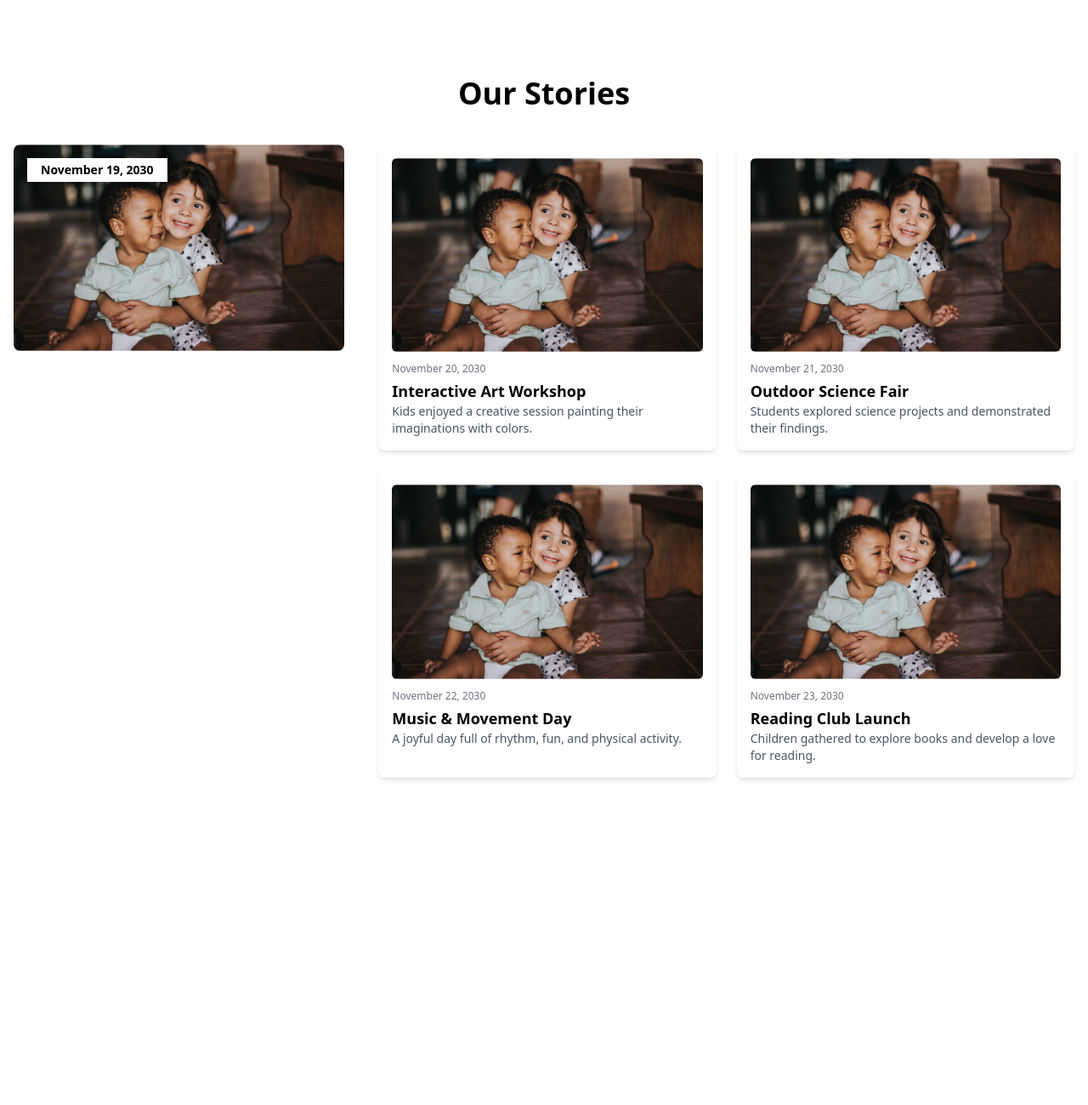
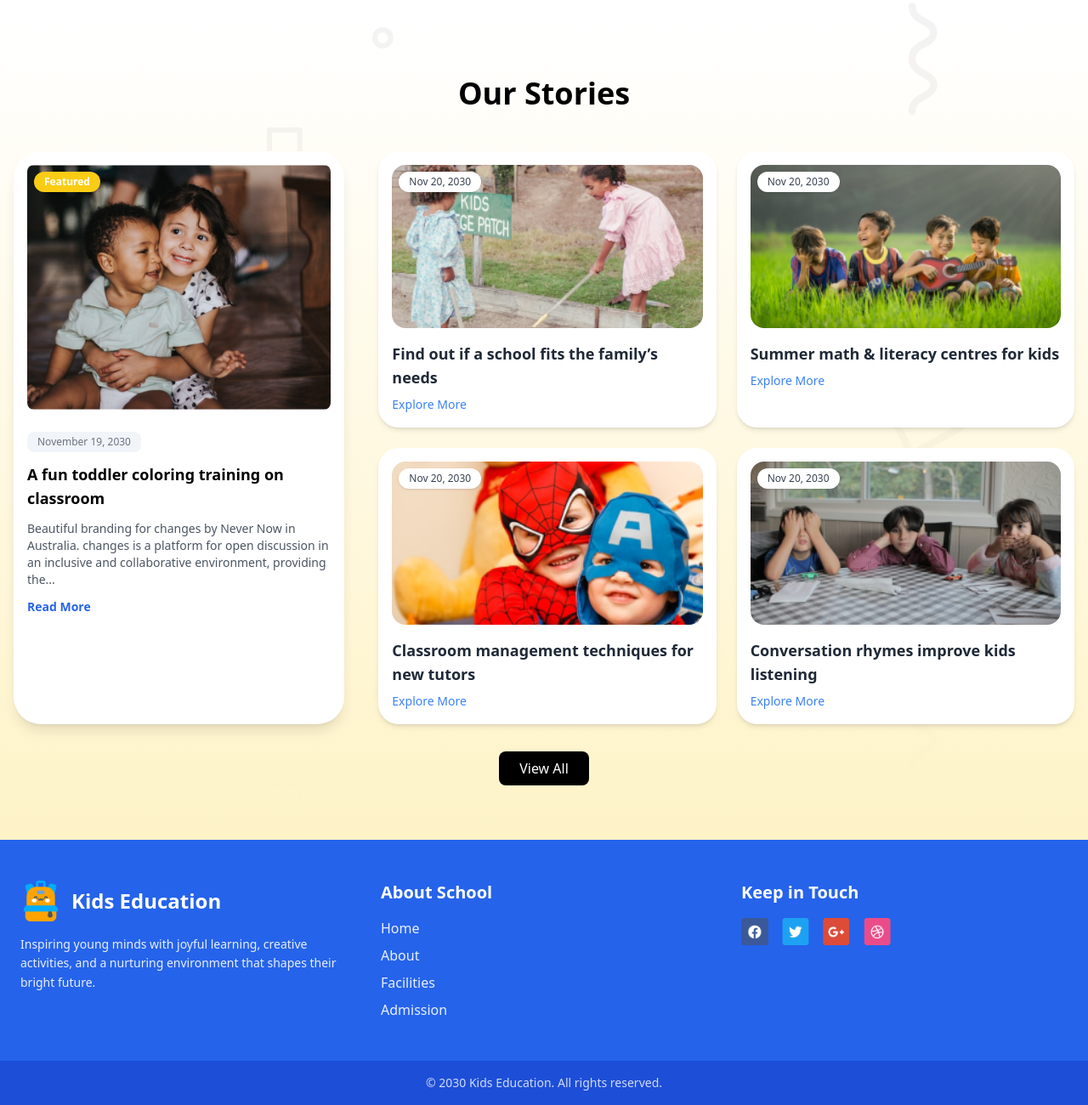
Before and after one commit to MdMaizUddin/unversity-hackation-, a plain HTML site: page index2.html in a window 1280 px wide. Shown: the part 1178-2478 px from the top of the page at 85% size. Before the commit the page ends 2157 px from the top, so only its background shows below. Drawn offline with nearby package versions, Linux system fonts and the light colour scheme.

Commit message:
my project is almost ready

```diff
--- a/index2.html
+++ b/index2.html
@@ -25,7 +25,7 @@
   </script>
 </head>
 
-<body class="bg-[url('./assets/bg.png')] bg-cover bg-center min-h-screen">
+<body class="bg-[url('./assets/bg.png')] ">
   <header class="bg-white/80 backdrop-blur-sm shadow sticky top-0 z-50" data-aos="fade-down">
     <nav class="flex items-center container mx-auto justify-between py-4 px-4">
       <div class="flex items-center gap-3">
@@ -45,9 +45,9 @@
     </nav>
   </header>
 
-  <main class="container mx-auto px-4">
+  <main>
     <!-- Hero Section -->
-    <section class="md:flex items-center justify-between py-16" data-aos="zoom-in">
+    <section class="md:flex items-center justify-between py-16 container mx-auto px-4" data-aos="zoom-in">
       <div class="space-y-5 text-center md:text-left">
         <h1 class="text-4xl md:text-5xl font-extrabold leading-tight">
           <span class="text-primary">Empowering</span> students<br>
@@ -65,7 +65,7 @@
     </section>
 
     <!-- Curriculum Section -->
-    <section class="py-16">
+    <section class="py-16 container mx-auto px-4">
       <div class="space-y-10">
         <h2 class="text-3xl md:text-4xl font-bold text-center" data-aos="fade-up">Standard Curriculum</h2>
         <div class="grid gap-8 md:grid-cols-2 lg:grid-cols-3 px-4 md:px-10">
@@ -103,62 +103,158 @@
     </section>
 
     <!-- Our Stories Section -->
-    <section class="py-16">
-      <h3 class="text-3xl md:text-4xl font-bold text-center mb-10" data-aos="fade-up">Our Stories</h3>
-      <div class="grid grid-cols-1 lg:grid-cols-3 gap-10">
+    <section class="py-16 bg-gradient-to-t from-amber-100">
+      <div class="container mx-auto px-4">
 
 
-        <!-- Left Card -->
-        <div class="relative group  " data-aos="fade-right">
-          <img src="./assets/story-1.png" class="w-full object-cover rounded-lg" alt="">
-          <div class="absolute top-0 left-0 m-4 bg-white text-black px-4 py-1 text-sm font-semibold shadow-md">November 19, 2030
-          </div>
-          <div class="absolute bottom-0 p-6  text-white rounded-b-lg">
-            <h4 class="font-bold text-lg mb-2">A fun toddler coloring training on classroom</h4>
-            <p class="text-sm">Beautiful branding for changes by Never Now in Australia. changes is a platform for open
-              discussion in an inclusive and collaborative environment.</p>
-          </div>
-        </div>
 
 
-        <!-- Right Grid Cards -->
-        <div class="lg:col-span-2 grid sm:grid-cols-2 gap-6" data-aos="fade-left">
-          <!-- Story Card 2 -->
-          <div class="bg-white rounded-lg shadow-md p-4">
-            <img src="./assets/story-1.png" class="rounded-md mb-3" alt="">
-            <p class="text-xs text-gray-500 mb-1">November 20, 2030</p>
-            <h5 class="font-bold text-lg">Interactive Art Workshop</h5>
-            <p class="text-sm text-gray-600">Kids enjoyed a creative session painting their imaginations with colors.
-            </p>
+
+
+        <h3 class="text-3xl md:text-4xl font-bold text-center mb-12" data-aos="fade-up">Our Stories</h3>
+
+        <div class="grid grid-cols-1 lg:grid-cols-3 gap-10 px-4 md:px-0">
+          <!-- Featured Left Card -->
+          <div class="relative group bg-white rounded-4xl shadow-lg overflow-hidden p-4" data-aos="fade-right">
+            <img src="./assets/story-1.png"
+              class="w-full h-72 object-cover transform group-hover:scale-105 transition duration-500 rounded-lg"
+              alt="">
+            <div
+              class="absolute top-6 left-6 bg-primary text-white text-xs px-3 py-1 rounded-full font-semibold shadow">
+              Featured</div>
+            <div class="pt-6 space-y-3">
+              <p class="hidden text-xs text-gray-500 bg-slate-100 md:inline-block px-3 py-1 rounded-lg">November 19,
+                2030</p>
+              <h4 class="text-lg font-bold group-hover:text-secondary transition">A fun toddler coloring training on
+                classroom</h4>
+              <p class="text-sm text-gray-600">Beautiful branding for changes by Never Now in Australia.
+                changes is a platform for open discussion in an inclusive and
+                collaborative environment, providing the...</p>
+              <button class="text-sm text-blue-600 font-semibold hover:underline">Read More</button>
+            </div>
           </div>
 
-          <!-- Story Card 3 -->
-          <div class="bg-white rounded-lg shadow-md p-4">
-            <img src="./assets/story-1.png" class="rounded-md mb-3" alt="">
-            <p class="text-xs text-gray-500 mb-1">November 21, 2030</p>
-            <h5 class="font-bold text-lg">Outdoor Science Fair</h5>
-            <p class="text-sm text-gray-600">Students explored science projects and demonstrated their findings.</p>
-          </div>
+          <!-- Other Stories Grid (Spans 2 Columns on lg) -->
+          <div class="lg:col-span-2 grid sm:grid-cols-2 gap-6" data-aos="fade-left">
+            <!-- Story Card 1 -->
+            <div class="bg-white rounded-3xl shadow-md hover:shadow-xl transition p-4 flex flex-col">
+              <div class="relative">
+                <img src="./assets/story-2.png" class="rounded-2xl h-48 w-full object-cover" alt="">
+                <span
+                  class="absolute top-2 left-2 bg-white text-gray-700 text-xs font-medium px-3 py-1 rounded-full shadow">Nov
+                  20, 2030</span>
+              </div>
+              <div class="mt-4 space-y-2">
+                <h5 class="font-bold text-lg text-gray-800">Find out if a school fits the
+                  family’s needs</h5>
 
-          <!-- Story Card 4 -->
-          <div class="bg-white rounded-lg shadow-md p-4">
-            <img src="./assets/story-1.png" class="rounded-md mb-3" alt="">
-            <p class="text-xs text-gray-500 mb-1">November 22, 2030</p>
-            <h5 class="font-bold text-lg">Music & Movement Day</h5>
-            <p class="text-sm text-gray-600">A joyful day full of rhythm, fun, and physical activity.</p>
-          </div>
+                <button class="text-sm text-blue-500 hover:underline font-medium">Explore More</button>
+              </div>
+            </div>
 
-          <!-- Story Card 5 -->
-          <div class="bg-white rounded-lg shadow-md p-4">
-            <img src="./assets/story-1.png" class="rounded-md mb-3" alt="">
-            <p class="text-xs text-gray-500 mb-1">November 23, 2030</p>
-            <h5 class="font-bold text-lg">Reading Club Launch</h5>
-            <p class="text-sm text-gray-600">Children gathered to explore books and develop a love for reading.</p>
+            <!-- Story Card 2 -->
+            <div class="bg-white rounded-3xl shadow-md hover:shadow-xl transition p-4 flex flex-col">
+              <div class="relative">
+                <img src="./assets/story-3.png" class="rounded-2xl h-48 w-full object-cover" alt="">
+                <span
+                  class="absolute top-2 left-2 bg-white text-gray-700 text-xs font-medium px-3 py-1 rounded-full shadow">Nov
+                  20, 2030</span>
+              </div>
+              <div class="mt-4 space-y-2">
+                <h5 class="font-bold text-lg text-gray-800">Summer math & literacy
+                  centres for kids</h5>
+
+                <button class="text-sm text-blue-500 hover:underline font-medium">Explore More</button>
+              </div>
+            </div>
+
+            <!-- Story Card 3 -->
+            <div class="bg-white rounded-3xl shadow-md hover:shadow-xl transition p-4 flex flex-col">
+              <div class="relative">
+                <img src="./assets/story-4.png" class="rounded-2xl h-48 w-full object-cover" alt="">
+                <span
+                  class="absolute top-2 left-2 bg-white text-gray-700 text-xs font-medium px-3 py-1 rounded-full shadow">Nov
+                  20, 2030</span>
+              </div>
+              <div class="mt-4 space-y-2">
+                <h5 class="font-bold text-lg text-gray-800">Classroom management
+                  techniques for new tutors</h5>
+
+                <button class="text-sm text-blue-500 hover:underline font-medium">Explore More</button>
+              </div>
+            </div>
+
+            <!-- Story Card 4 -->
+            <div class="bg-white rounded-3xl shadow-md hover:shadow-xl transition p-4 flex flex-col">
+              <div class="relative">
+                <img src="./assets/story-5.png" class="rounded-2xl h-48 w-full object-cover" alt="">
+                <span
+                  class="absolute top-2 left-2 bg-white text-gray-700 text-xs font-medium px-3 py-1 rounded-full shadow">Nov
+                  20, 2030</span>
+              </div>
+              <div class="mt-4 space-y-2">
+                <h5 class="font-bold text-lg text-gray-800">Conversation rhymes
+                  improve kids listening</h5>
+
+                <button class="text-sm text-blue-500 hover:underline font-medium">Explore More</button>
+              </div>
+            </div>
           </div>
         </div>
       </div>
+      <div class="text-center mt-8">
+        <button class="bg-black text-white py-2 px-6 rounded-lg">View All</button>
+      </div>
     </section>
   </main>
+  <footer class="bg-blue-600 text-white">
+    <div class="container mx-auto px-6 py-12 grid grid-cols-1 md:grid-cols-3 gap-10">
+
+      <!-- Logo & Description -->
+      <div>
+        <div class="flex items-center gap-3 mb-4">
+          <img src="./assets/logo.png" class="w-12 h-12" alt="Logo">
+          <h6 class="text-2xl font-extrabold">Kids Education</h6>
+        </div>
+        <p class="text-sm leading-relaxed text-white/90">
+          Inspiring young minds with joyful learning, creative activities, and a nurturing environment that shapes their
+          bright future.
+        </p>
+      </div>
+
+      <!-- About Links -->
+      <div>
+        <h4 class="text-xl font-bold mb-4">About School</h4>
+        <ul class="space-y-2">
+          <li><a href="#" class="hover:underline text-white/90">Home</a></li>
+          <li><a href="#" class="hover:underline text-white/90">About</a></li>
+          <li><a href="#" class="hover:underline text-white/90">Facilities</a></li>
+          <li><a href="#" class="hover:underline text-white/90">Admission</a></li>
+        </ul>
+      </div>
+
+      <!-- Social Media -->
+      <div>
+        <h4 class="text-xl font-bold mb-4">Keep in Touch</h4>
+        <div class="flex items-center gap-4">
+          <a href="#"><img src="./assets/fb.png" class="w-8 h-8 hover:scale-110 transition-transform" alt="Facebook"></a>
+          <a href="#"><img src="./assets/twitter.png" class="w-8 h-8 hover:scale-110 transition-transform"
+              alt="Twitter"></a>
+          <a href="#"><img src="./assets/google+.png" class="w-8 h-8 hover:scale-110 transition-transform"
+              alt="Google+"></a>
+          <a href="#"><img src="./assets/dribble.png" class="w-8 h-8 hover:scale-110 transition-transform"
+              alt="Dribbble"></a>
+        </div>
+      </div>
+
+    </div>
+
+    <!-- Bottom Footer -->
+    <div class="text-center py-4 bg-blue-700 text-sm text-white/80">
+      &copy; 2030 Kids Education. All rights reserved.
+    </div>
+  </footer>
+
 
   <script src="https://unpkg.com/aos@2.3.1/dist/aos.js"></script>
   <script>
```
